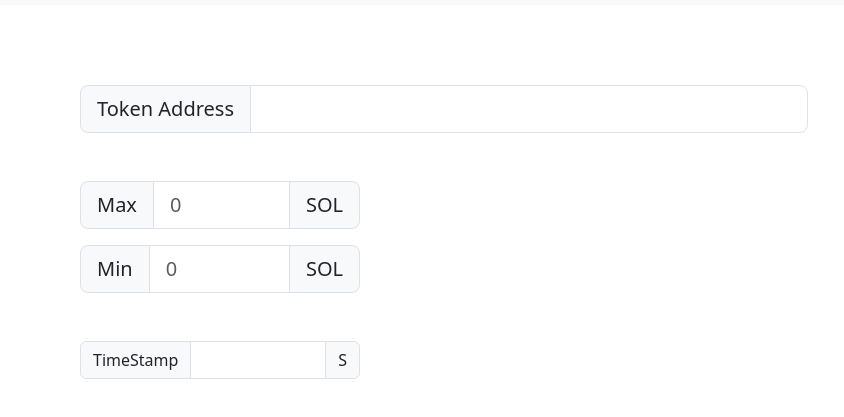
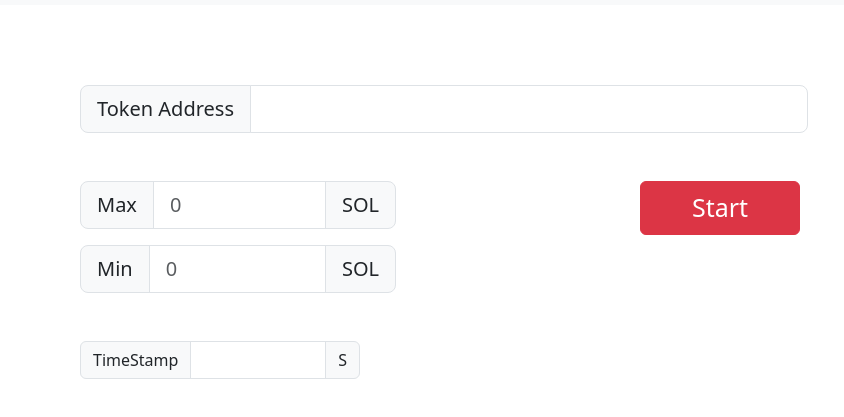
Before and after one commit to sj19940817/market-volume-sol-bot, a React app: page / in a window 1280 px wide. Shown: the part 77-494 px from the top of the page, without its empty margins (0-844 px from the left). Built offline with nearby package versions, Linux system fonts and the light colour scheme.

Commit message:
add button

```diff
--- /dev/null
+++ b/src/components/Run.js
@@ -0,0 +1,33 @@
+import React from "react";
+import { useEffect, useState } from 'react';
+import Button from 'react-bootstrap/Button';
+
+const Run = () => {
+    const [isRunning, setRunning] = useState(false);
+
+    useEffect(() => {
+        function simulateNetworkRequest() {
+          return new Promise((resolve) => setTimeout(resolve, 2000));
+        }
+
+        if (isRunning) {
+          simulateNetworkRequest().then(() => {
+            setRunning(false);
+          });
+        }
+      }, [isRunning]);
+
+      const handleClick = () => setRunning(true);
+    return (
+        <Button
+        variant="danger"
+        disabled={isRunning}
+        onClick={!isRunning ? handleClick : null}
+        style={{marginTop: '0', width: '160px', height: '54px', fontSize: '25px'}}
+        >
+         {isRunning ? 'Running…' : 'Start'}
+        </Button>
+    )
+}
+
+export default Run
--- a/src/components/Setting.css
+++ b/src/components/Setting.css
@@ -8,19 +8,24 @@
 
 .max-min-val {
     margin-top: 3em;
+    width: 50%;
 }
 
 .maxval {
-    width: 25% !important;
+    width: 316px !important;
     margin-bottom: 1em;
 }
 
 .minval {
     margin-top: 1em;
-    width: 25% !important;
+    width: 316px !important
 }
 
 .timestamp {
     margin-top: 3em;
     width: 25% !important;
 }
+
+.run-btn {
+    margin-top: 3em;
+}
--- a/src/components/Setting.js
+++ b/src/components/Setting.js
@@ -1,8 +1,7 @@
 import React from "react";
 import Form from 'react-bootstrap/Form';
 import InputGroup from 'react-bootstrap/InputGroup';
-import Dropdown from 'react-bootstrap/Dropdown';
-import DropdownButton from 'react-bootstrap/DropdownButton';
+import Run from "./Run";
 import './Setting.css'
 
 
@@ -20,6 +19,7 @@ const Setting = () => {
                 </InputGroup>
             </div>
             {/* Sol Max and Min value */}
+            <div style={{display: 'flex'}}>
                 <div className="max-min-val">
                     <InputGroup size="lg" className="maxval">
                         <InputGroup.Text id="inputGroup-sizing-lg">Max</InputGroup.Text>
@@ -42,12 +42,16 @@ const Setting = () => {
                         <InputGroup.Text>SOL</InputGroup.Text>
                     </InputGroup>
                 </div>
+                {/* Button */}
+                <div className="run-btn">
+                    <Run />
+                </div>
+            </div>
             {/* Timestamp */}
             <div className="time">
                 <InputGroup className="mb-3 timestamp">
                     <InputGroup.Text id="inputGroup-sizing-lg">TimeStamp</InputGroup.Text>
                     <Form.Control/>
-
                     <InputGroup.Text id="inputGroup-sizing-lg">S</InputGroup.Text>
                 </InputGroup>
             </div>
```
Lines whose indentation alone changed are shown as unchanged.
